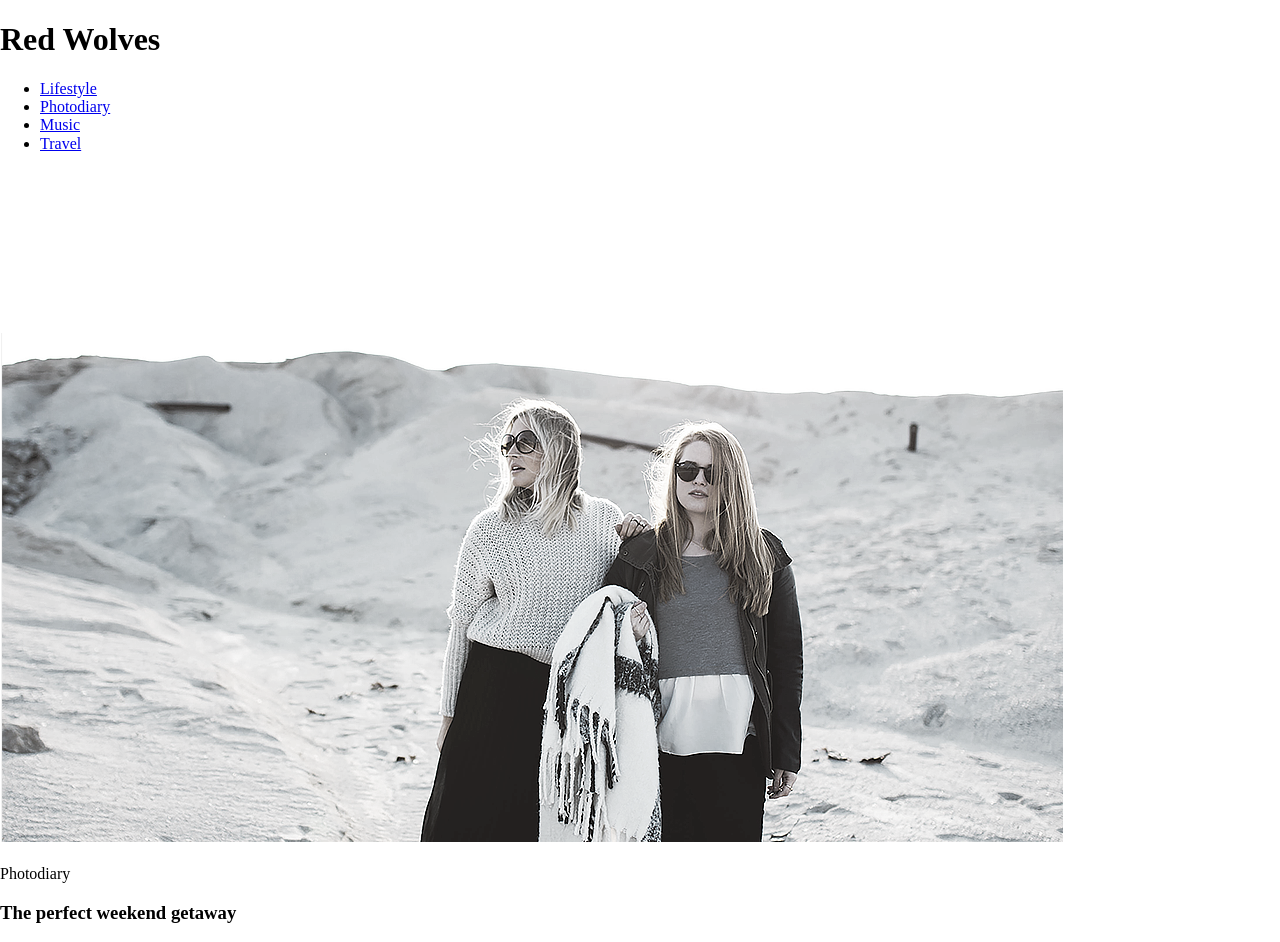
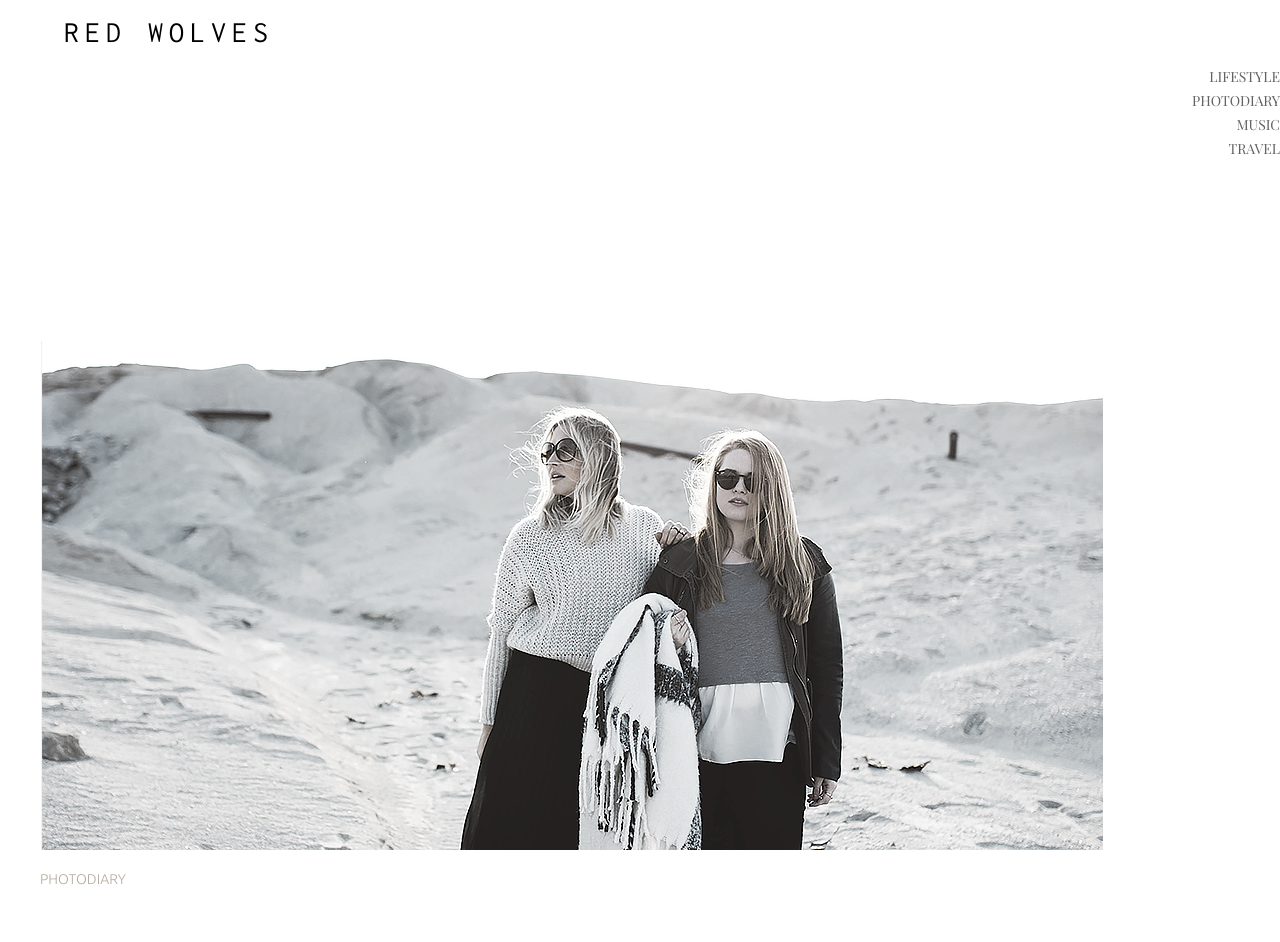
Before and after one commit to YungWalkie/work, a plain HTML site: page index.html in a window 1280 px wide. Shown: the top 942 px of the page. Drawn offline with nearby package versions, Linux system fonts and the light colour scheme.

Commit message:
Minor changes

```diff
--- a/css/styles.css
+++ b/css/styles.css
@@ -0,0 +1,76 @@
+:root {
+  --hover-color: #1a94ab;
+  --text-color: #626262;
+}
+.nav-links {
+  text-decoration: none;
+  width: 113px;
+  height: 42px;
+  font-size: 14px;
+  line-height: 24px;
+  color: var(--text-color);
+  font-family: 'Playfair Display';
+  font-weight: 400;
+  text-align: center;
+  text-transform: uppercase;
+}
+.nav-links:focus {
+  color: var(--hover-color);
+}
+.nav-links:hover {
+  color: var(--hover-color);
+}
+.middle-list {
+  list-style-type: none;
+}
+.nav-site {
+  list-style-type: none;
+  text-align: right;
+  margin-right: 0px;
+}
+.nav-site li {
+}
+.nav-logo {
+  width: 338px;
+  height: 25px;
+  font-size: 30px;
+  letter-spacing: 6px;
+  line-height: 24px;
+  color: #000000;
+  font-family: 'Inconsolata';
+  font-weight: 400;
+  text-align: center;
+  text-transform: uppercase;
+}
+.caption {
+  width: 885px;
+  height: 150px;
+  font-size: 14px;
+  color: #b4ad9e;
+  font-family: 'Ubuntu';
+  font-weight: 300;
+  text-transform: uppercase;
+}
+.middle-list {
+  list-style-type: none;
+}
+.title {
+  width: 420px;
+  height: 95px;
+  font-size: 30px;
+  color: var(--text-color);
+  font-family: 'Playfair Display';
+  font-weight: 400;
+}
+.desctiption {
+  width: 420px;
+  height: 78px;
+  font-size: 14px;
+  line-height: 24px;
+  color: var(--text-color);
+  font-family: 'Playfair Display';
+  font-weight: 400;
+}
+.top-site {
+  list-style-type: none;
+}
--- a/index.html
+++ b/index.html
@@ -3,6 +3,10 @@
   <head>
     <meta charset="UTF-8" />
     <meta name="viewport" content="width=device-width, initial-scale=1.0" />
+    <link
+      href="https://fonts.googleapis.com/css2?family=Inconsolata&family=Playfair+Display&family=Ubuntu:wght@300&display=swap"
+      rel="stylesheet"
+    />
     <link rel="stylesheet" href="./css/normalize.css" />
     <link rel="stylesheet" href="./css/styles.css" />
     <title>Red Wolves Site</title>
@@ -14,48 +18,56 @@
           <h1 class="nav-logo">
             Red Wolves
           </h1>
-          <ul>
-            <li class="nav-links">
-              <a href="/">Lifestyle</a>
+          <div>
+            <ul class="nav-site">
+              <li>
+                <a class="nav-links" href="/">Lifestyle</a>
               </li>
-            <li class="nav-links">
-              <a href="/">Photodiary</a>
+              <li>
+                <a class="nav-links" href="/">Photodiary</a>
               </li>
-            <li class="nav-links">
-              <a href="/">Music</a>
+              <li>
+                <a class="nav-links" href="/">Music</a>
               </li>
-            <li class="nav-links">
-              <a href="/">Travel</a>
+              <li>
+                <a class="nav-links" href="/">Travel</a>
               </li>
             </ul>
+          </div>
         </nav>
       </header>
       <section class="section-top">
+        <ul class="top-site">
+          <li>
             <img src="./images/1.png" alt="Photodiary" />
             <p class="caption">Photodiary</p>
             <h3 class="title">The perfect weekend getaway</h3>
             <p class="description">
               Lorem ipsum dolor sit amet, consectetur adipisicing elit, sed do
-          eiusmod tempor incididunt ut labore et dolore magna aliqua. Ut enim ad
-          minim veniam, quis nostrud exercitation ullamco laboris nisi ut
-          aliquip ex ea commodo consequat. Duis aute irure dolor in
-          reprehenderit in voluptate velit esse cillum dolore eu fugiat nulla
-          pariatur. Excepteur sint occaecat cupidatat non proident, sunt in
-          culpa qui officia deserunt mollit anim id est laborum. Sed ut
-          perspiciatis unde omnis iste natus error sit voluptatem accusantium
-          doloremque laudantium, totam rem aperiam, eaque ipsa quae ab illo
-          inventore veritatis et quasi architecto beatae vitae dicta sunt
-          explicabo. Nemo enim ipsam voluptatem quia voluptas sit aspernatur aut
-          odit aut fugit, sed quia consequuntur magni dolores eos qui ratione
-          voluptatem sequi nesciunt. Neque porro quisquam est, qui dolorem ipsum
-          quia dolor sit amet, consectetur, adipisci velit, sed quia non numquam
-          eius modi tempora incidunt ut labore et dolore magnam aliquam quaerat
-          voluptatem.
+              eiusmod tempor incididunt ut labore et dolore magna aliqua. Ut
+              enim ad minim veniam, quis nostrud exercitation ullamco laboris
+              nisi ut aliquip ex ea commodo consequat. Duis aute irure dolor in
+              reprehenderit in voluptate velit esse cillum dolore eu fugiat
+              nulla pariatur. Excepteur sint occaecat cupidatat non proident,
+              sunt in culpa qui officia deserunt mollit anim id est laborum. Sed
+              ut perspiciatis unde omnis iste natus error sit voluptatem
+              accusantium doloremque laudantium, totam rem aperiam, eaque ipsa
+              quae ab illo inventore veritatis et quasi architecto beatae vitae
+              dicta sunt explicabo. Nemo enim ipsam voluptatem quia voluptas sit
+              aspernatur aut odit aut fugit, sed quia consequuntur magni dolores
+              eos qui ratione voluptatem sequi nesciunt. Neque porro quisquam
+              est, qui dolorem ipsum quia dolor sit amet, consectetur, adipisci
+              velit, sed quia non numquam eius modi tempora incidunt ut labore
+              et dolore magnam aliquam quaerat voluptatem.
             </p>
+          </li>
+          <li>
             <p class="caption">Leave a comment</p>
+          </li>
+        </ul>
       </section>
       <section class="section-middle">
-        <ul>
+        <ul class="middle-list">
           <li>
             <img src="./images/2.png" alt="Lifestyle" />
             <p class="caption">Lifestyle</p>
@@ -105,7 +117,7 @@
         </ul>
       </section>
       <section class="section-email">
-        <div>
+        <div class="container">
           <h3 class="email-title">Sign up for our newsletter!</h3>
         </div>
       </section>
```
Lines whose indentation alone changed are shown as unchanged.
